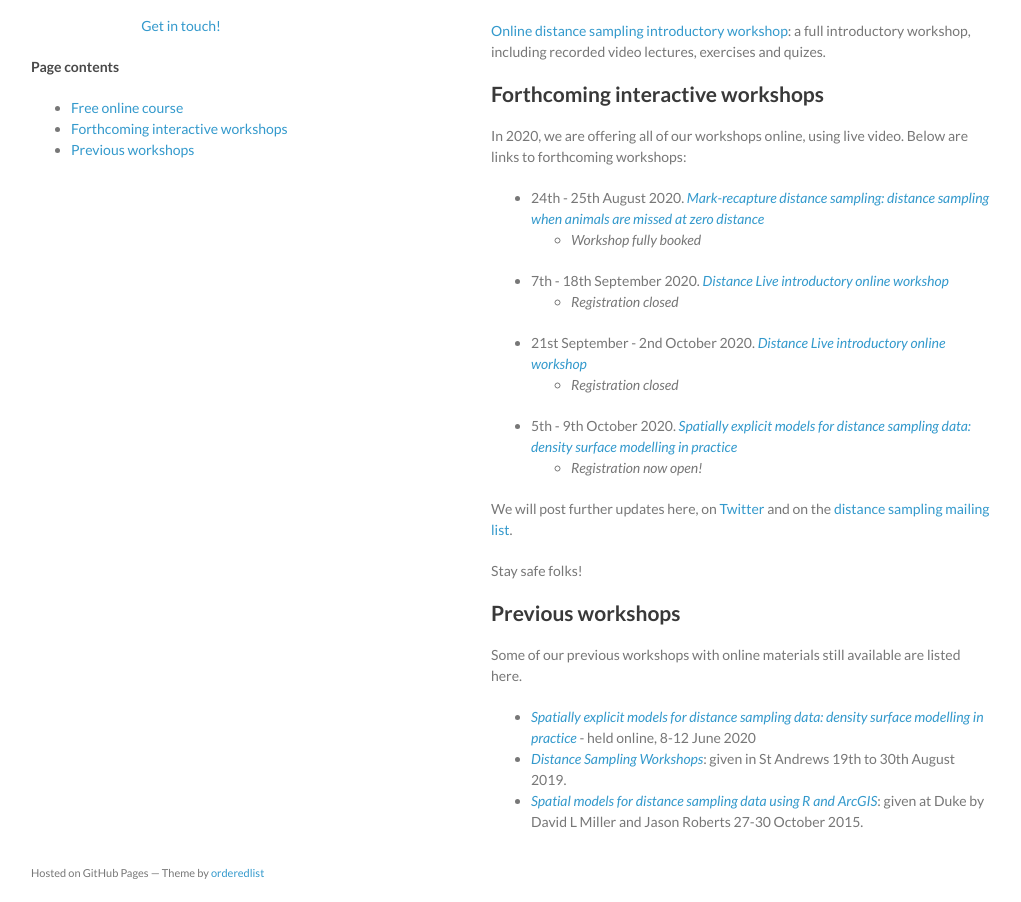
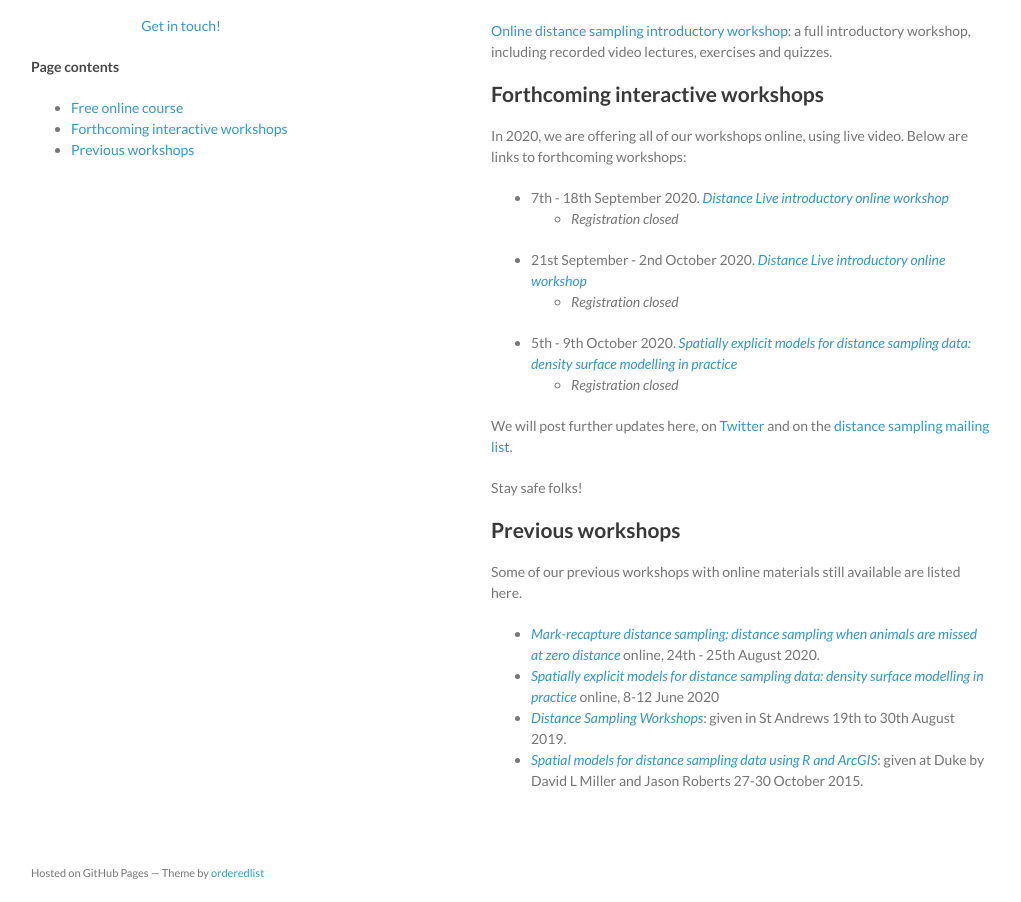
Before and after one commit to distanceworkshops/distanceworkshops.github.io, a Jekyll site: the page built from index.md, in a window 1280 px wide and 1046 px high. Shown: the part 144-1046 px from the top of the window, without its empty margins (129-1150 px from the left). Built offline with Jekyll 4.4.1, drawn with Linux system fonts in a browser that asks for light colours.

Commit message:
update with full dsm, move mrds to previous

```diff
--- a/index.md
+++ b/index.md
@@ -10,21 +10,19 @@ Here you can find content for distance sampling workshops including slides, exer
 
 ## Free online course
 
-[Online distance sampling introductory workshop](online-course): a full introductory workshop, including recorded video lectures, exercises and quizes.
+[Online distance sampling introductory workshop](online-course): a full introductory workshop, including recorded video lectures, exercises and quizzes.
 
 
 ## Forthcoming interactive workshops
 
 In 2020, we are offering all of our workshops online, using live video.  Below are links to forthcoming workshops:
 
-- 24th - 25th August 2020. [*Mark-recapture distance sampling: distance sampling when animals are missed at zero distance*](https://www.creem.st-andrews.ac.uk/mark-recapture-distance-sampling-workshop/)
-  - _Workshop fully booked_
 - 7th - 18th September 2020.  [*Distance Live introductory online workshop*](https://www.creem.st-andrews.ac.uk/distance-live-online-workshops/)
   - _Registration closed_
 - 21st September - 2nd October 2020.  [*Distance Live introductory online workshop*](https://www.creem.st-andrews.ac.uk/distance-live-online-workshops/)
   - _Registration closed_
 - 5th - 9th October 2020.  [*Spatially explicit models for distance sampling data: density surface modelling in practice*](https://www.creem.st-andrews.ac.uk/spatial-modelling-live-online-workshop-2/)
-  - _Registration now open!_
+  - _Registration closed_
 
 We will post further updates here, on [Twitter](http://twitter.com/distancesamp) and on the [distance sampling mailing list](https://groups.google.com/forum/#!forum/distance-sampling).
 
@@ -35,6 +33,7 @@ Stay safe folks!
 
 Some of our previous workshops with online materials still available are listed here.
 
-- [*Spatially explicit models for distance sampling data: density surface modelling in practice*](http://workshops.distancesampling.org/online-dsm-2020/) - held online, 8-12 June 2020
+-  [*Mark-recapture distance sampling: distance sampling when animals are missed at zero distance*](https://www.creem.st-andrews.ac.uk/mark-recapture-distance-sampling-workshop/) online, 24th - 25th August 2020.
+- [*Spatially explicit models for distance sampling data: density surface modelling in practice*](http://workshops.distancesampling.org/online-dsm-2020/) online, 8-12 June 2020
 - [*Distance Sampling Workshops*](standrews-2019): given in St Andrews 19th to 30th August 2019.
 - [*Spatial models for distance sampling data using R and ArcGIS*](duke-spatial-2015): given at Duke by David L Miller and Jason Roberts 27-30 October 2015.
```
